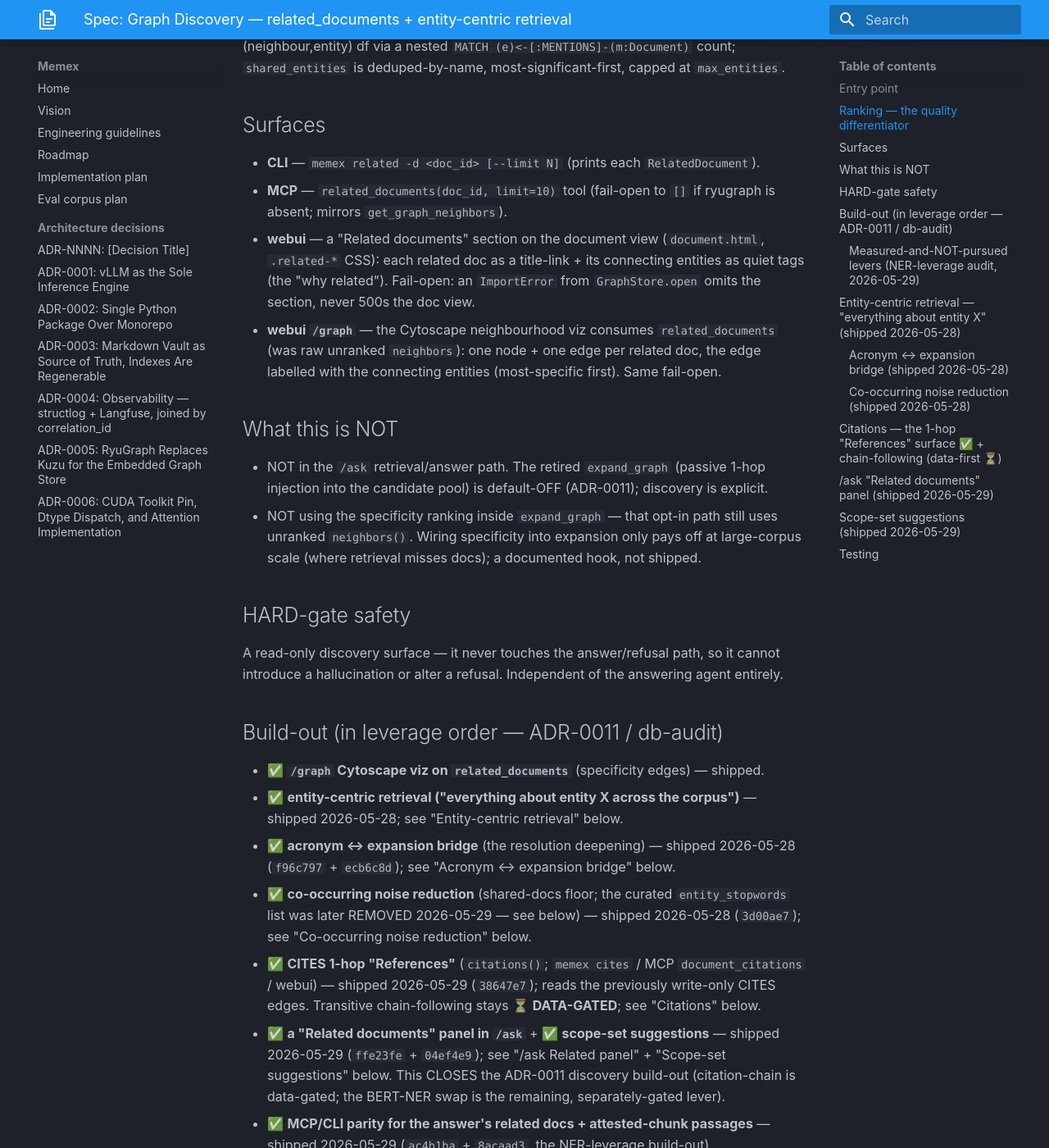
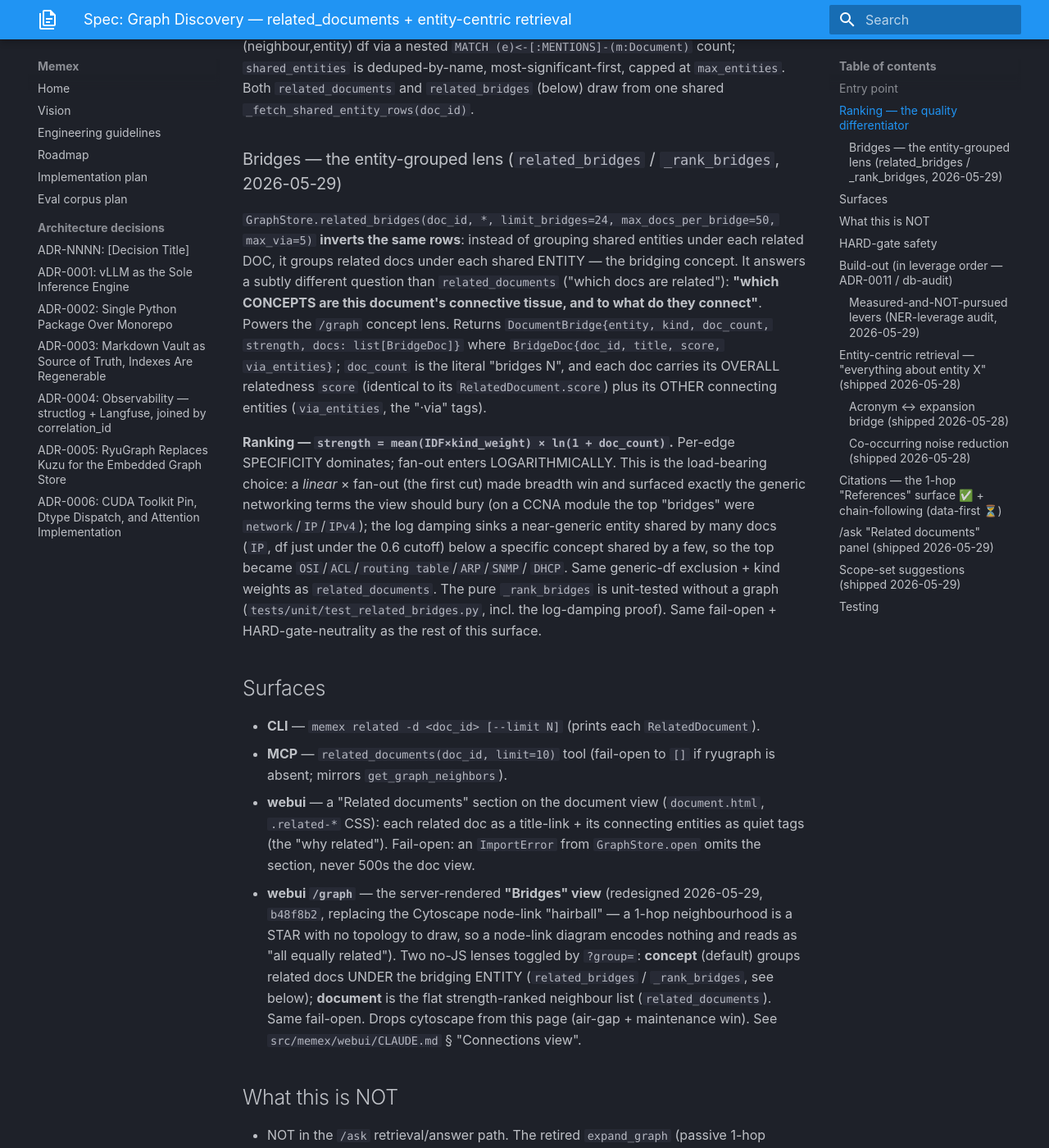
Before and after one commit to Zenetusken/memex, an MkDocs documentation site: the page built from docs/specs/graph-discovery.md, in a window 1280 px wide and 1400 px high, scrolled down 1235 px. Shown: the whole window at 82% size. Built offline with MkDocs 1.6.1 and Material for MkDocs 9.7.7, drawn with Linux system fonts in a browser that asks for light colours; some of the changed text lies outside the part shown.

Commit message:
docs: sync the /graph "Bridges" redesign across spec/CLAUDE/ROADMAP/ADR/blueprint
Follows b48f8b2. Documents the entity-grouped Bridges view + retires the stale "Cytoscape
/graph" references now that the page is server-rendered/no-JS:

- docs/specs/graph-discovery.md — new "Bridges" contract subsection (`related_bridges` /
  `_rank_bridges`, the `strength = mean(IDF×kind_weight) × ln(1+doc_count)` log-damp rationale,
  the shared `_fetch_shared_entity_rows`); updated the webui `/graph` surface + build-out line.
- src/memex/webui/CLAUDE.md — new "Connections view — the Bridges page" section (two lenses,
  fail-open states, why cytoscape stays vendored-but-unreferenced, the test seam).
- src/memex/CLAUDE.md — `related_bridges` note alongside `related_documents`.
- docs/ROADMAP.md + docs/adr/0011 — the `/graph` viz bullet now records the redesign.
- docs/GUIDELINES.md + docs/IMPLEMENTATION-PLAN.md — corrected the current-tense "graph viz =
  Cytoscape.js" claims (a 1-hop star has no topology; the page is now pure server-rendered HTML).

Co-Authored-By: Claude Opus 4.8 (1M context) <noreply@anthropic.com>

```diff
--- a/docs/specs/graph-discovery.md
+++ b/docs/specs/graph-discovery.md
@@ -46,7 +46,30 @@ The pure scoring core `_rank_related_documents(rows, n_docs, *, limit, max_entit
 takes `(neighbour_doc_id, title, entity, kind, df)` rows and is unit-tested without a graph
 (`tests/unit/test_related_documents.py`). The Cypher returns the per-(neighbour,entity) df
 via a nested `MATCH (e)<-[:MENTIONS]-(m:Document)` count; `shared_entities` is
-deduped-by-name, most-significant-first, capped at `max_entities`.
+deduped-by-name, most-significant-first, capped at `max_entities`. Both `related_documents`
+and `related_bridges` (below) draw from one shared `_fetch_shared_entity_rows(doc_id)`.
+
+### Bridges — the entity-grouped lens (`related_bridges` / `_rank_bridges`, 2026-05-29)
+
+`GraphStore.related_bridges(doc_id, *, limit_bridges=24, max_docs_per_bridge=50, max_via=5)`
+**inverts the same rows**: instead of grouping shared entities under each related DOC, it
+groups related docs under each shared ENTITY — the bridging concept. It answers a subtly
+different question than `related_documents` ("which docs are related"): **"which CONCEPTS are
+this document's connective tissue, and to what do they connect"**. Powers the `/graph` concept
+lens. Returns `DocumentBridge{entity, kind, doc_count, strength, docs: list[BridgeDoc]}` where
+`BridgeDoc{doc_id, title, score, via_entities}`; `doc_count` is the literal "bridges N", and
+each doc carries its OVERALL relatedness `score` (identical to its `RelatedDocument.score`) plus
+its OTHER connecting entities (`via_entities`, the "·via" tags).
+
+**Ranking — `strength = mean(IDF×kind_weight) × ln(1 + doc_count)`.** Per-edge SPECIFICITY
+dominates; fan-out enters LOGARITHMICALLY. This is the load-bearing choice: a *linear* × fan-out
+(the first cut) made breadth win and surfaced exactly the generic networking terms the view
+should bury (on a CCNA module the top "bridges" were `network`/`IP`/`IPv4`); the log damping
+sinks a near-generic entity shared by many docs (`IP`, df just under the 0.6 cutoff) below a
+specific concept shared by a few, so the top became `OSI`/`ACL`/`routing table`/`ARP`/`SNMP`/
+`DHCP`. Same generic-df exclusion + kind weights as `related_documents`. The pure
+`_rank_bridges` is unit-tested without a graph (`tests/unit/test_related_bridges.py`, incl. the
+log-damping proof). Same fail-open + HARD-gate-neutrality as the rest of this surface.
 
 ## Surfaces
 
@@ -57,9 +80,13 @@ deduped-by-name, most-significant-first, capped at `max_entities`.
   `.related-*` CSS): each related doc as a title-link + its connecting entities as quiet
   tags (the "why related"). Fail-open: an `ImportError` from `GraphStore.open` omits the
   section, never 500s the doc view.
-- **webui `/graph`** — the Cytoscape neighbourhood viz consumes `related_documents` (was
-  raw unranked `neighbors`): one node + one edge per related doc, the edge labelled with
-  the connecting entities (most-specific first). Same fail-open.
+- **webui `/graph`** — the server-rendered **"Bridges" view** (redesigned 2026-05-29, `b48f8b2`,
+  replacing the Cytoscape node-link "hairball" — a 1-hop neighbourhood is a STAR with no
+  topology to draw, so a node-link diagram encodes nothing and reads as "all equally related").
+  Two no-JS lenses toggled by `?group=`: **concept** (default) groups related docs UNDER the
+  bridging ENTITY (`related_bridges` / `_rank_bridges`, see below); **document** is the flat
+  strength-ranked neighbour list (`related_documents`). Same fail-open. Drops cytoscape from
+  this page (air-gap + maintenance win). See `src/memex/webui/CLAUDE.md` § "Connections view".
 
 ## What this is NOT
 
@@ -76,7 +103,9 @@ introduce a hallucination or alter a refusal. Independent of the answering agent
 
 ## Build-out (in leverage order — ADR-0011 / db-audit)
 
-- ✅ **`/graph` Cytoscape viz on `related_documents`** (specificity edges) — shipped.
+- ✅ **`/graph` neighbourhood viz** — shipped on `related_documents` (specificity edges), then
+  **redesigned 2026-05-29 (`b48f8b2`) as the server-rendered "Bridges" view** (Cytoscape dropped;
+  concept lens = `related_bridges`, document lens = `related_documents`). See "Bridges view" below.
 - ✅ **entity-centric retrieval ("everything about entity X across the corpus")** — shipped
   2026-05-28; see "Entity-centric retrieval" below.
   - ✅ **acronym ↔ expansion bridge** (the resolution deepening) — shipped 2026-05-28
```
Also changed, not shown: docs/GUIDELINES.md (+1 -1 lines), docs/IMPLEMENTATION-PLAN.md (+2 -2 lines), docs/ROADMAP.md (+1 -1 lines), docs/adr/0011-entity-graph-from-expansion-to-discovery.md (+4 -1 lines), src/memex/CLAUDE.md (+1 -1 lines), src/memex/webui/CLAUDE.md (+39 -0 lines).
